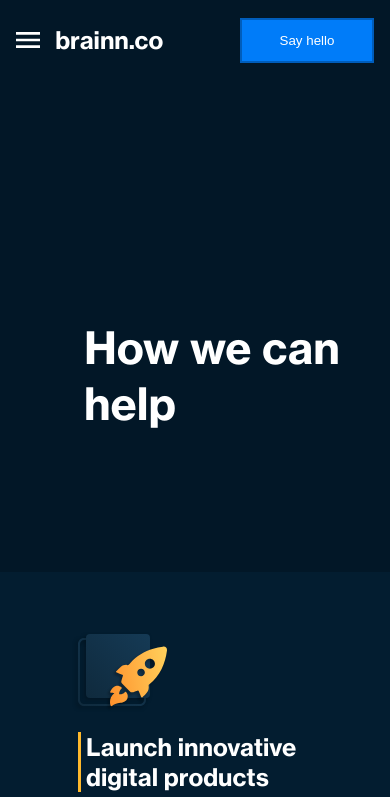
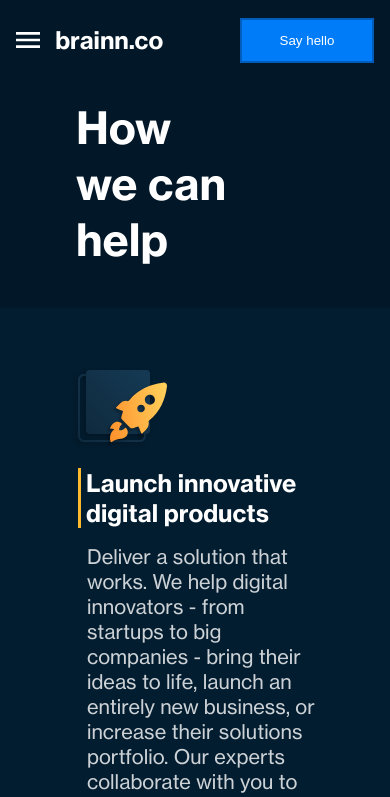
Before and after one commit to alexandreohara/brainn-lp, a React (Create React App) app: page /how-we-can-help in a window 390 px wide. Shown: the top 797 px of the page. Built offline with nearby package versions, Linux system fonts and the light colour scheme; a small style sheet from the web is missing.

Commit message:
Fix page responsiveness

```diff
--- a/src/pages/HowWeCanHelp.tsx
+++ b/src/pages/HowWeCanHelp.tsx
@@ -18,6 +18,10 @@ const StyledPageWrapper = styled.div`
 const StyledHeaderCol = styled(Col)`
   padding-top: 200px;
   padding-bottom: 100px;
+
+  @media (max-width: 991px) {
+    padding: 0;
+  }
 `;
 
 const StyledHeader = styled.div`
@@ -29,22 +33,18 @@ const StyledHeader = styled.div`
   position: sticky;
   position: -webkit-sticky;
   top: 100px;
+  width: 302px;
 
-  @media (max-width: 767px) {
+  @media (max-width: 991px) {
     font-size: 44px;
-    padding: 40px 20px;
+    padding: 20px 20px 40px;
     margin-top: 0;
-  }
-`;
-
-const StyledInlineHeader = styled.div`
-  @media (max-width: 767px) {
-    display: inline;
+    width: 152px;
   }
 `;
 
 const StyledServiceAspects = styled.div`
-  background-color: #031d30;
+  background-color: ${Colors.navy};
   padding-bottom: 40px;
   padding-top: 32px;
 `;
@@ -54,7 +54,7 @@ const StyledAspectWrapper = styled.div`
 `;
 
 const StyledFooterWrapper = styled.div`
-  background-color: #072337;
+  background-color: ${Colors.lightNavy};
 `;
 
 const StyledButton = styled.div`
@@ -65,7 +65,7 @@ const StyledButton = styled.div`
   text-align: center;
   color: ${Colors.white};
 
-  @media (max-width: 767px) {
+  @media (max-width: 991px) {
     padding: 22px;
   }
 `;
@@ -74,7 +74,7 @@ const StyledButtonTitle = styled.div`
   font-size: 48px;
   font-weight: bold;
 
-  @media (max-width: 767px) {
+  @media (max-width: 991px) {
     font-size: 30px;
   }
 `;
@@ -84,7 +84,7 @@ const StyledSeeMore = styled.div`
   font-weight: 600;
   margin-top: 32px;
 
-  @media (max-width: 767px) {
+  @media (max-width: 991px) {
     font-size: 18px;
   }
 `;
@@ -93,7 +93,7 @@ const StyledVectorRight = styled.img`
   width: 12px;
   margin-left: 12px;
 
-  @media (max-width: 767px) {
+  @media (max-width: 991px) {
     width: 8px;
   }
 `;
@@ -103,14 +103,10 @@ const HowWeCanHelp = () => {
     <>
       <StyledPageWrapper>
         <Row>
-          <StyledHeaderCol sm={12} md={5}>
-            <StyledHeader>
-              <StyledInlineHeader>How </StyledInlineHeader>
-              <StyledInlineHeader>we can </StyledInlineHeader>
-              <StyledInlineHeader>help </StyledInlineHeader>
-            </StyledHeader>
+          <StyledHeaderCol md={12} lg={5}>
+            <StyledHeader>How we can help</StyledHeader>
           </StyledHeaderCol>
-          <Col sm={12} md={7}>
+          <Col md={12} lg={7}>
             <StyledServiceAspects>
               <StyledAspectWrapper>
                 <ServiceAspect
```
